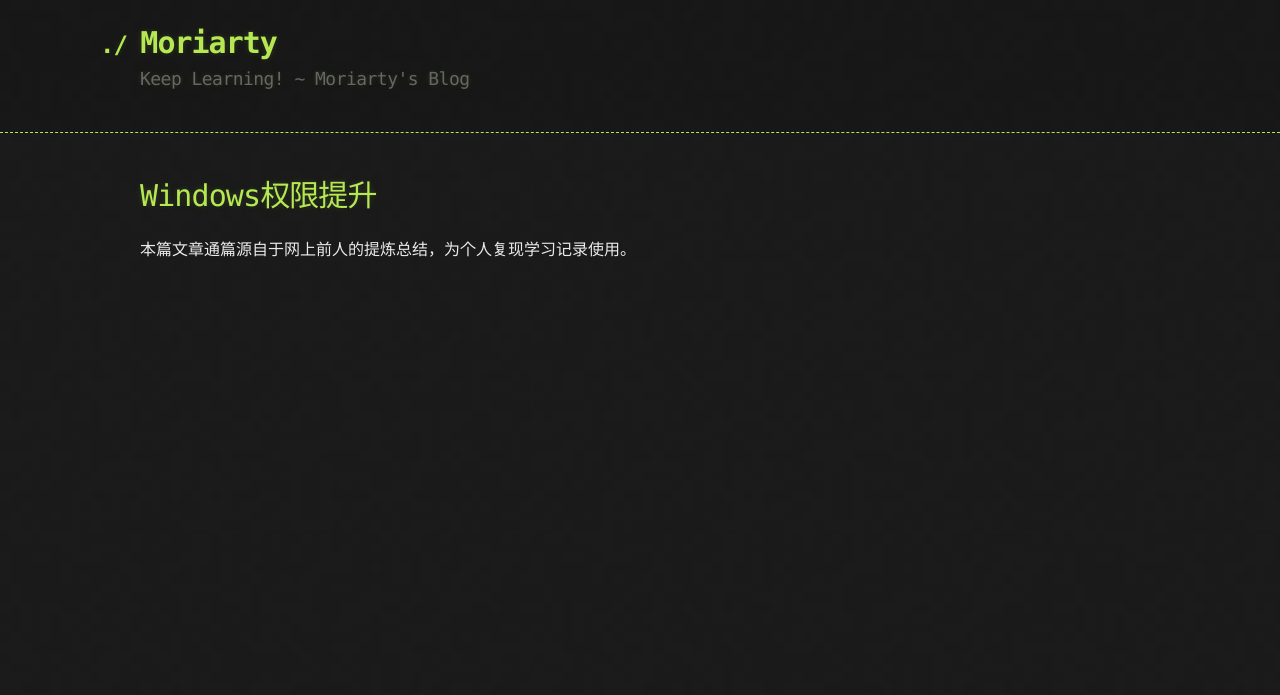
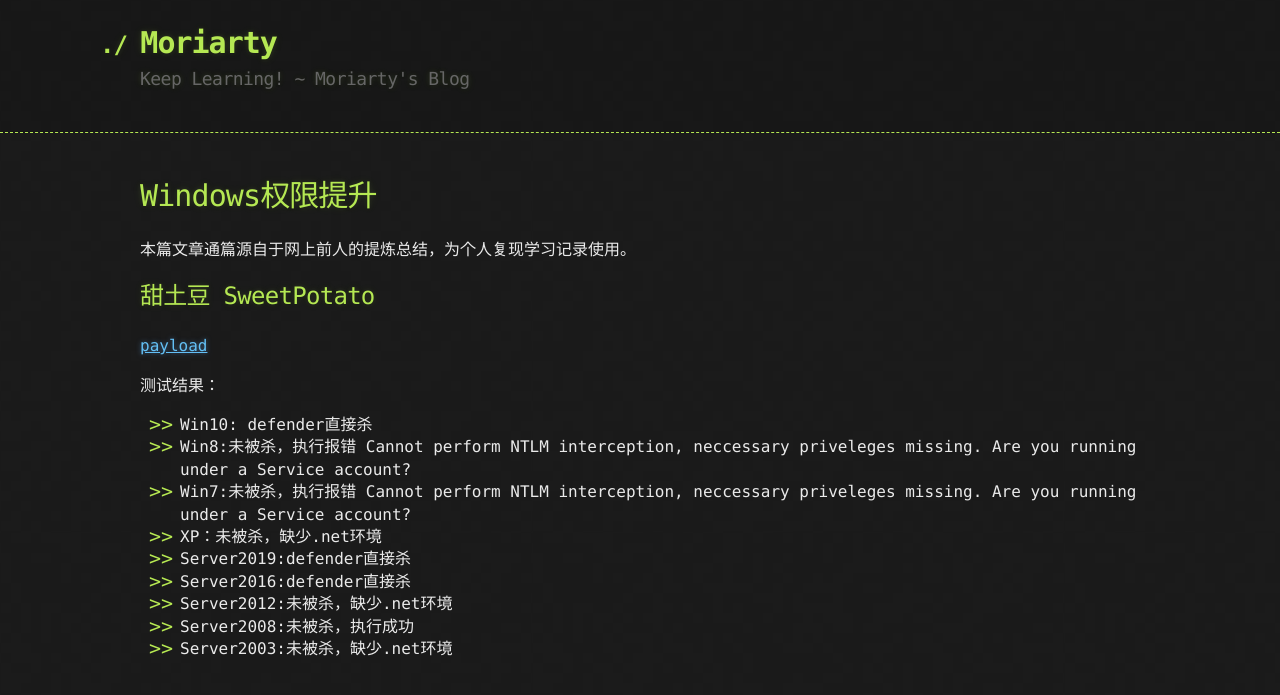
Before and after one commit to ProfesMoriarty/ProfesMoriarty.github.io, a Jekyll site: the page built from posts/windowsPrivilegeEscalation.md, in a window 1280 px wide. Shown: the top 695 px of the page. Built offline with Jekyll 4.4.1, drawn with Linux system fonts in a browser that asks for light colours; our own code applies the rules of GitHub Pages for plain Markdown files.

Commit message:
add google analytics
windows PrivilegeEscalation

```diff
--- a/_config.yml
+++ b/_config.yml
@@ -1,4 +1,4 @@
 title: Moriarty
 description:  Keep Learning! ~ Moriarty's Blog
-google_analytics:
+google_analytics: UA-175320993-1
 theme: jekyll-theme-hacker
--- a/posts/windowsPrivilegeEscalation.md
+++ b/posts/windowsPrivilegeEscalation.md
@@ -9,3 +9,23 @@ layout: default
 # Windows权限提升
 
 本篇文章通篇源自于网上前人的提炼总结，为个人复现学习记录使用。
+
+
+
+
+
+## 甜土豆 SweetPotato
+
+[payload](https://github.com/uknowsec/SweetPotato)
+
+测试结果：
+
+* Win10: defender直接杀
+* Win8:未被杀，执行报错 Cannot perform NTLM interception, neccessary priveleges missing.  Are you running under a Service account?
+* Win7:未被杀，执行报错 Cannot perform NTLM interception, neccessary priveleges missing.  Are you running under a Service account?
+* XP：未被杀，缺少.net环境
+* Server2019:defender直接杀
+* Server2016:defender直接杀
+* Server2012:未被杀，缺少.net环境
+* Server2008:未被杀，执行成功
+* Server2003:未被杀，缺少.net环境
```
